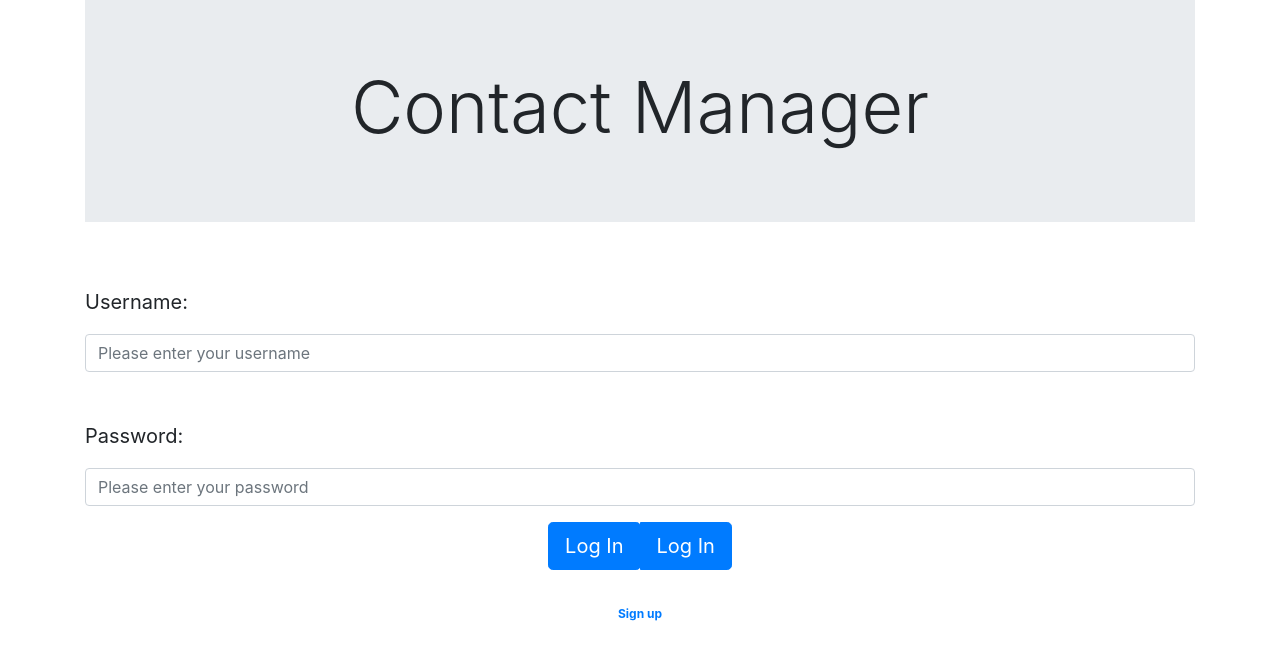
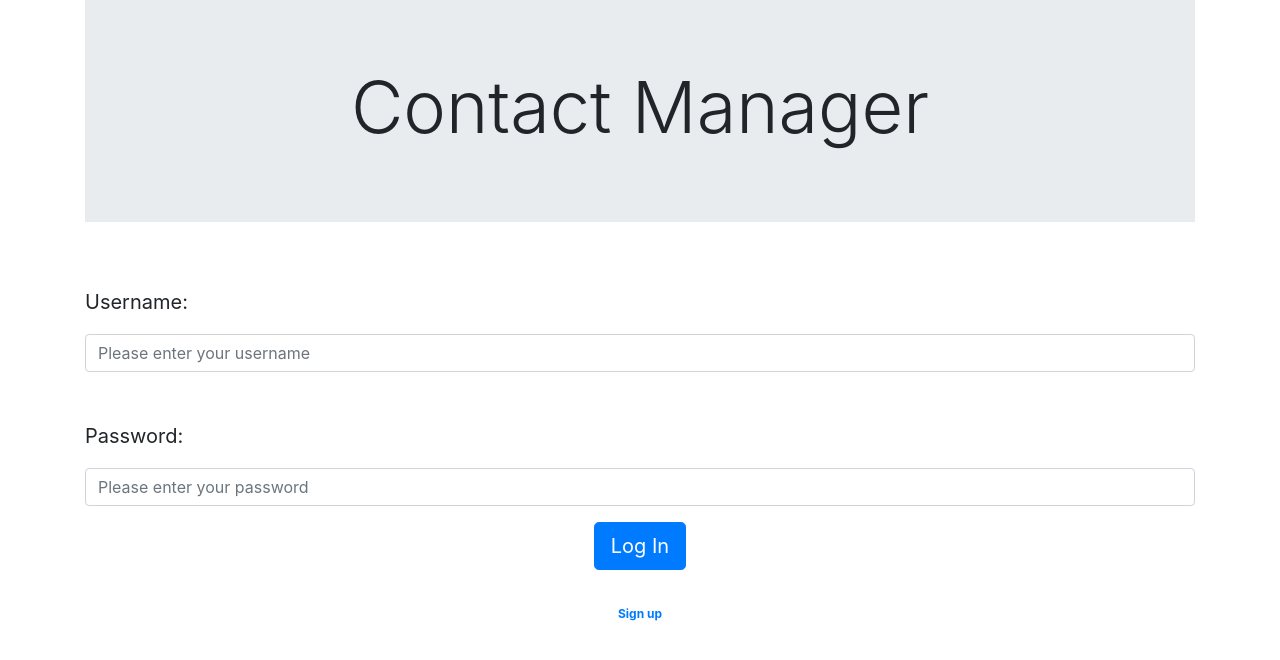
Before and after one commit to samuel13579/app, a React (Create React App) app in the folder frontend/: page / in a window 1280 px wide. Shown: the top 660 px of the page. Built offline with nearby package versions, Linux system fonts and the light colour scheme.

Commit message:
Fixed bug

```diff
--- a/frontend/src/components/LoginCredentials.js
+++ b/frontend/src/components/LoginCredentials.js
@@ -72,8 +72,9 @@ class LogInCredentials extends Component {
                                     onChange={this.onChangePassword}></Input>
                         </FormGroup>
                         <ButtonGroup>
-                            <Link to ="/mainpage"><Button color="primary" size="lg">Log In</Button>{''}</Link>
-                            <Button color="primary" size="lg">Log In</Button>{''}
+                            <Link to ="/mainpage">
+                                <Button color="primary" size="lg">Log In</Button>{''}
+                            </Link>
                         </ButtonGroup>
                         <div>
                             <br></br>
```
